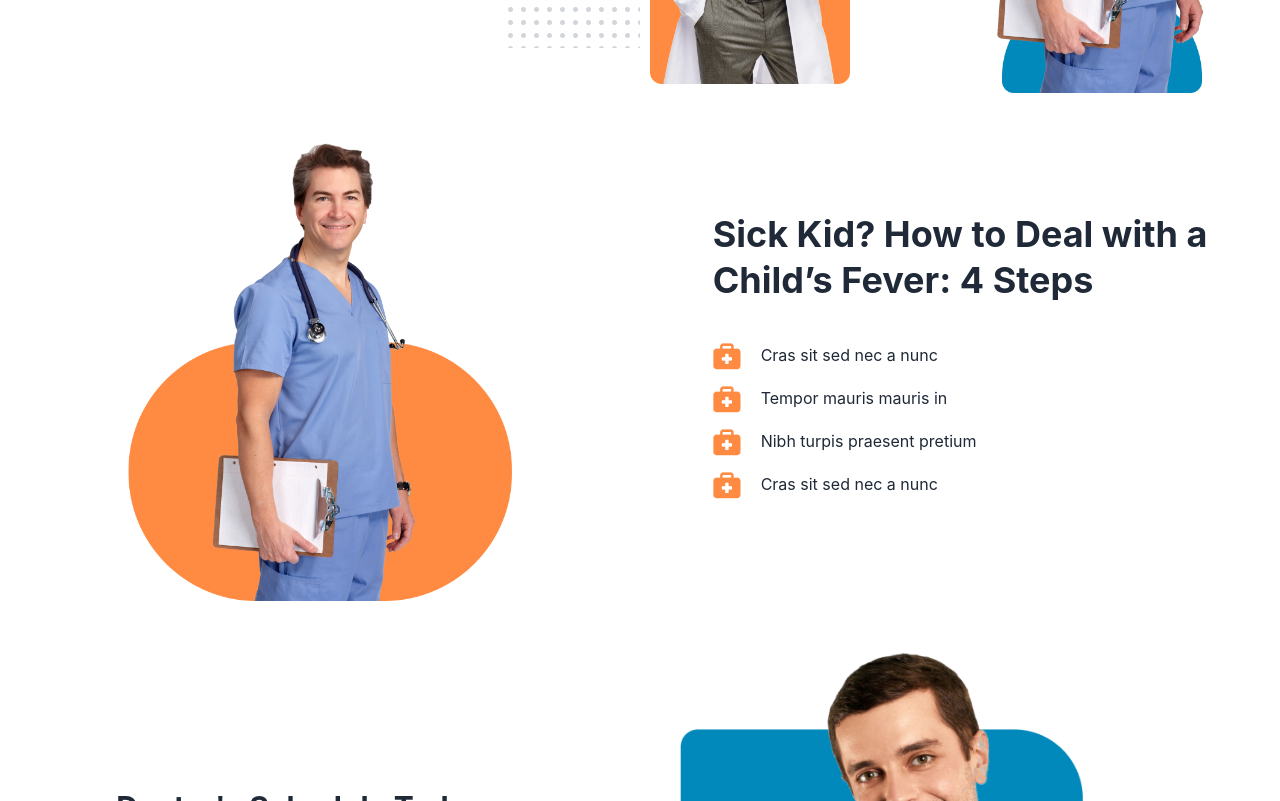
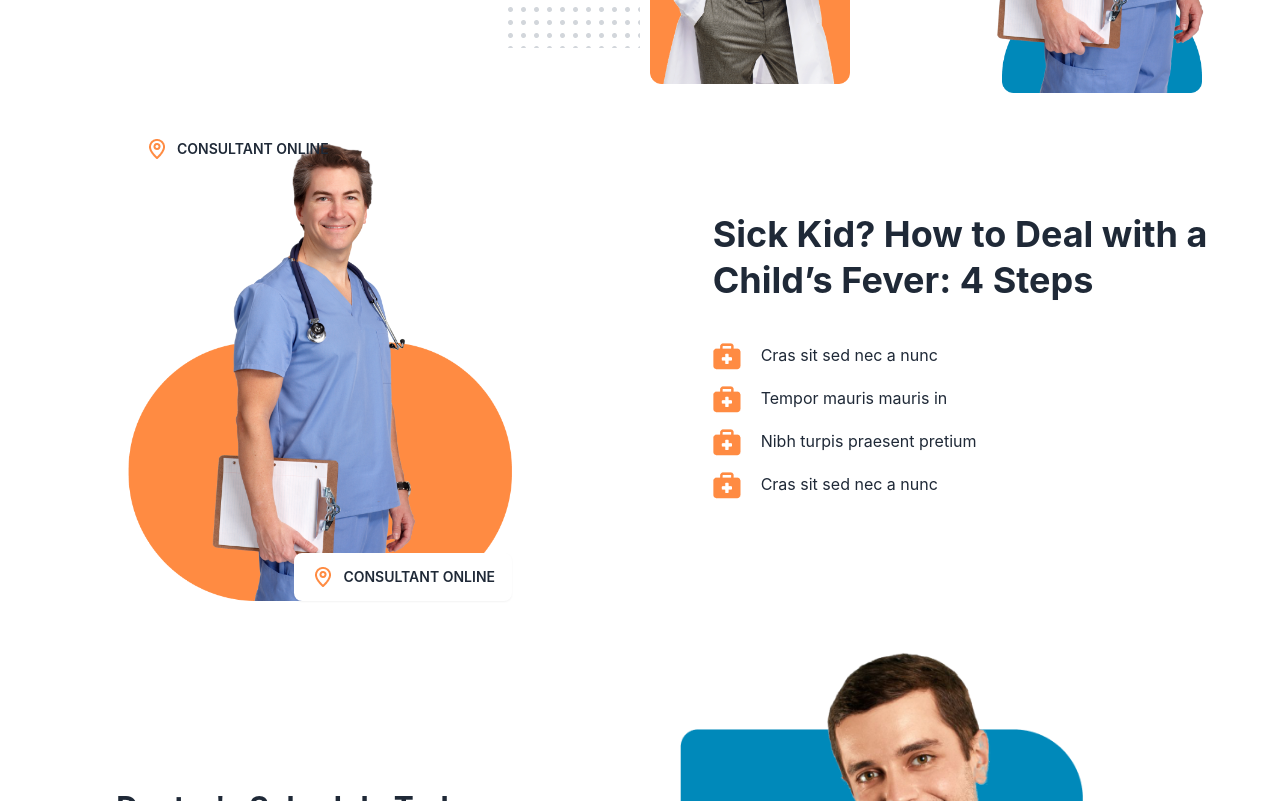
Before and after one commit to mohammad-al-amin-islam/landing-page-design, a React (Create React App) app: page / in a window 1280 px wide. Shown: the part 500-1301 px from the top of the page. Built offline with nearby package versions, Linux system fonts and the light colour scheme.

Commit message:
some design added

```diff
--- a/src/pages/home/ConsultantArea/ConsultantArea.js
+++ b/src/pages/home/ConsultantArea/ConsultantArea.js
@@ -2,13 +2,23 @@ import React from "react";
 import dr from "../../../assets/d1.png";
 import vect from "../../../assets/Vector.png";
 import "./ConsultanArea.css";
-
+import icon from "../../../assets/eventicons/location.png";
 const ConsultantArea = () => {
   return (
     <div className="grid grid-cols-1 lg:grid-cols-2 justify-items-center items-center mt-8">
-      <div className="w-96 ">
-        <div className="bg-img-consultant">
+      <div className="w-96 relative ">
+        <div className="bg-img-consultant ">
           <img className="w-72 m-auto" src={dr} alt="" />
+        </div>
+        <div>
+          <button className="btn btn-ghost border gap-2 absolute top-0">
+            <img src={icon} alt="" />
+            Consultant online
+          </button>
+          <button className="btn btn-ghost border gap-2 absolute bottom-0 right-0 shadow-sm bg-white">
+            <img src={icon} alt="" />
+            Consultant online
+          </button>
         </div>
       </div>
       <div className="">
```
